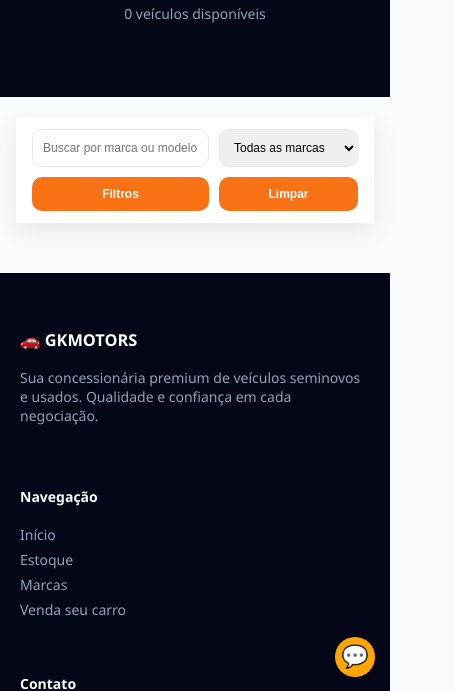
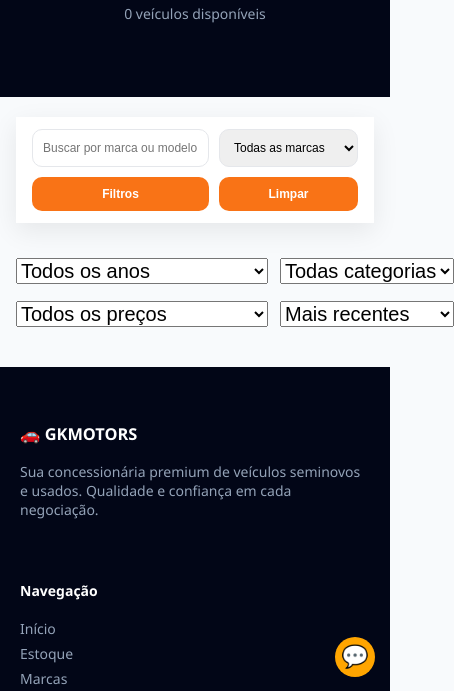
Before and after one commit to PApedroaugusto/GkMotors2, a plain HTML site: page vehicles.html in a window 390 px wide. Shown: the part 152-843 px from the top of the page, 454 px wide, since content can reach past the window. Drawn offline with nearby package versions, Linux system fonts and the light colour scheme; no server answers.

```diff
--- a/css/vehicles.css
+++ b/css/vehicles.css
@@ -282,6 +282,12 @@ body {
     max-width: 1200px;
   }
 
+.filters-hidden {
+  display: grid;
+  grid-template-columns: repeat(2, 1fr);
+    gap: 12px;
+}
+
   .filters-bar input,
   .filters-bar select,
   .filters-bar button {
```
